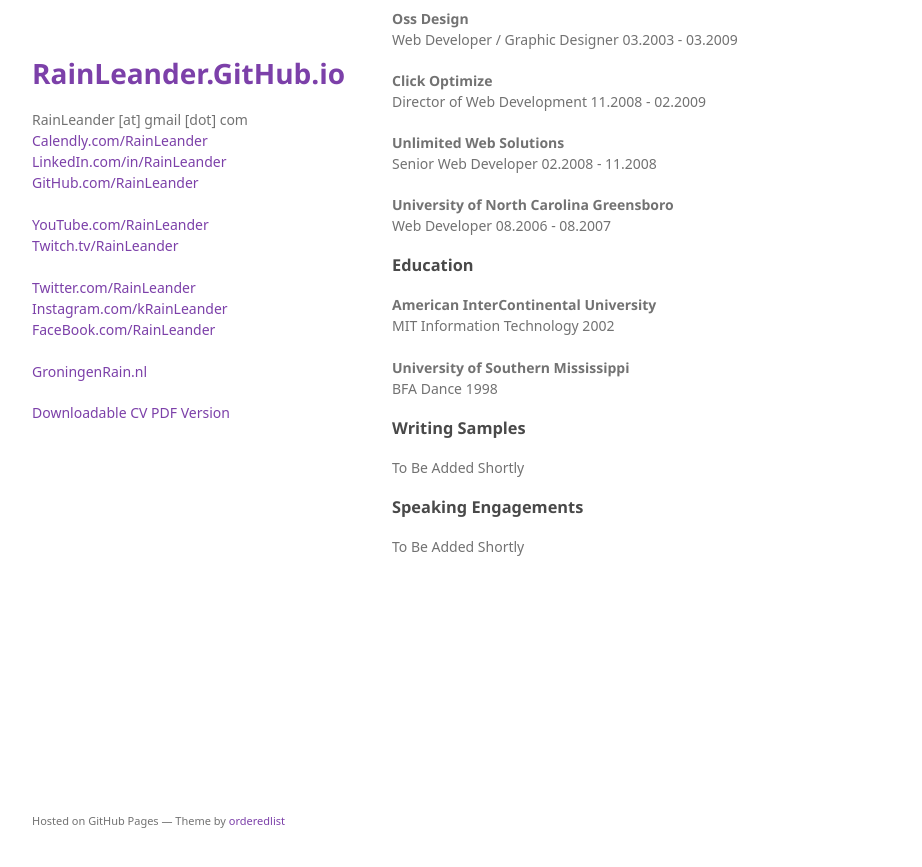
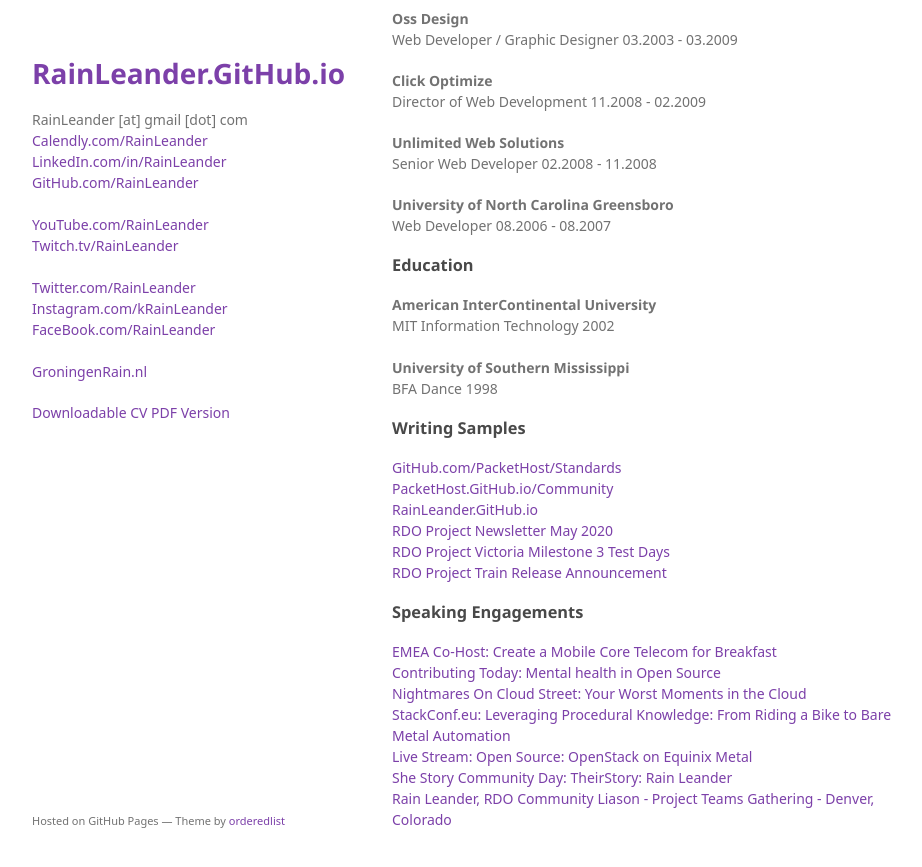
Before and after one commit to rainleander/rainleander.github.io, a Jekyll site: the page cv/index.html, which Jekyll copies as it is, in a window 1280 px wide and 900 px high, scrolled down 563 px. Shown: the top 867 px of the window, without its empty margins (178-1100 px from the left). Built offline with Jekyll 4.4.1, drawn with Linux system fonts in a browser that asks for light colours; some web fonts are replaced.

Commit message:
Update index.html

```diff
--- a/cv/index.html
+++ b/cv/index.html
@@ -52,10 +52,21 @@
           <b>University of Southern Mississippi</b><br>BFA Dance 1998</p>
 
         <h3><a id="writing-samples" class="anchor" href="#writing-samples" aria-hidden="true"><span aria-hidden="true" class="octicon octicon-link"></span></a>Writing Samples</h3>
-        <p>To Be Added Shortly</p>
+          <p><a href="https://github.com/packethost/standards">GitHub.com/PacketHost/Standards</a><br>
+            <a href="https://packethost.github.io/community/">PacketHost.GitHub.io/Community</a><br>
+            <a href="https://rainleander.github.io/">RainLeander.GitHub.io</a><br>
+            <a href="https://www.rdoproject.org/newsletter/2020/may/">RDO Project Newsletter May 2020</a><br>
+            <a href="https://www.rdoproject.org/testday/victoria/milestone3/">RDO Project Victoria Milestone 3 Test Days</a><br>
+            <a href="https://blogs.rdoproject.org/2019/10/rdo-train-released/">RDO Project Train Release Announcement</a></p>
 
         <h3><a id="speaking-engagements" class="anchor" href="#speaking-engagements" aria-hidden="true"><span aria-hidden="true" class="octicon octicon-link"></span></a>Speaking Engagements</h3>
-        <p>To Be Added Shortly</p>
+        <p><a href="https://metal.equinix.com/proximity/?wchannelid=ujj9b20qi5&wmediaid=4wtzuvr7w3">EMEA Co-Host: Create a Mobile Core Telecom for Breakfast</a><br>
+          <a href="https://www.contributing.today/past-sessions/mental-health-in-open-source-panel/">Contributing Today: Mental health in Open Source</a><br>
+          <a href="https://youtu.be/Uz1L1lirun0">Nightmares On Cloud Street: Your Worst Moments in the Cloud</a><br>
+          <a href="https://youtu.be/LSgWN8rdQ5Q">StackConf.eu: Leveraging Procedural Knowledge: From Riding a Bike to Bare Metal Automation</a><br>
+          <a href="https://youtu.be/aYxzd4YjXy4">Live Stream: Open Source: OpenStack on Equinix Metal</a><br>
+          <a href="https://youtu.be/qJhyc-V-UqQ">She Story Community Day: TheirStory: Rain Leander</a><br>
+          <a href="https://youtu.be/E6P-p-HssIw">Rain Leander, RDO Community Liason - Project Teams Gathering - Denver, Colorado</a></p>
 
               </section>
       <footer>
```
